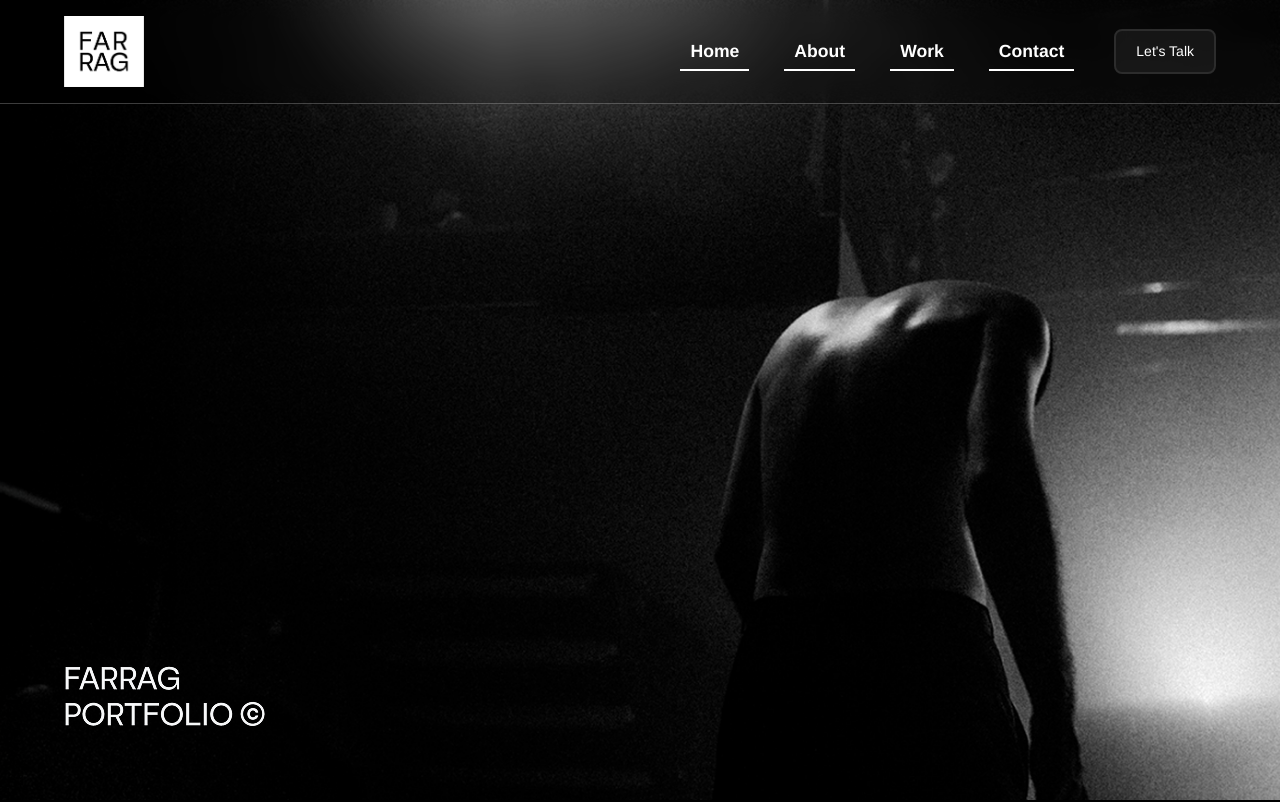
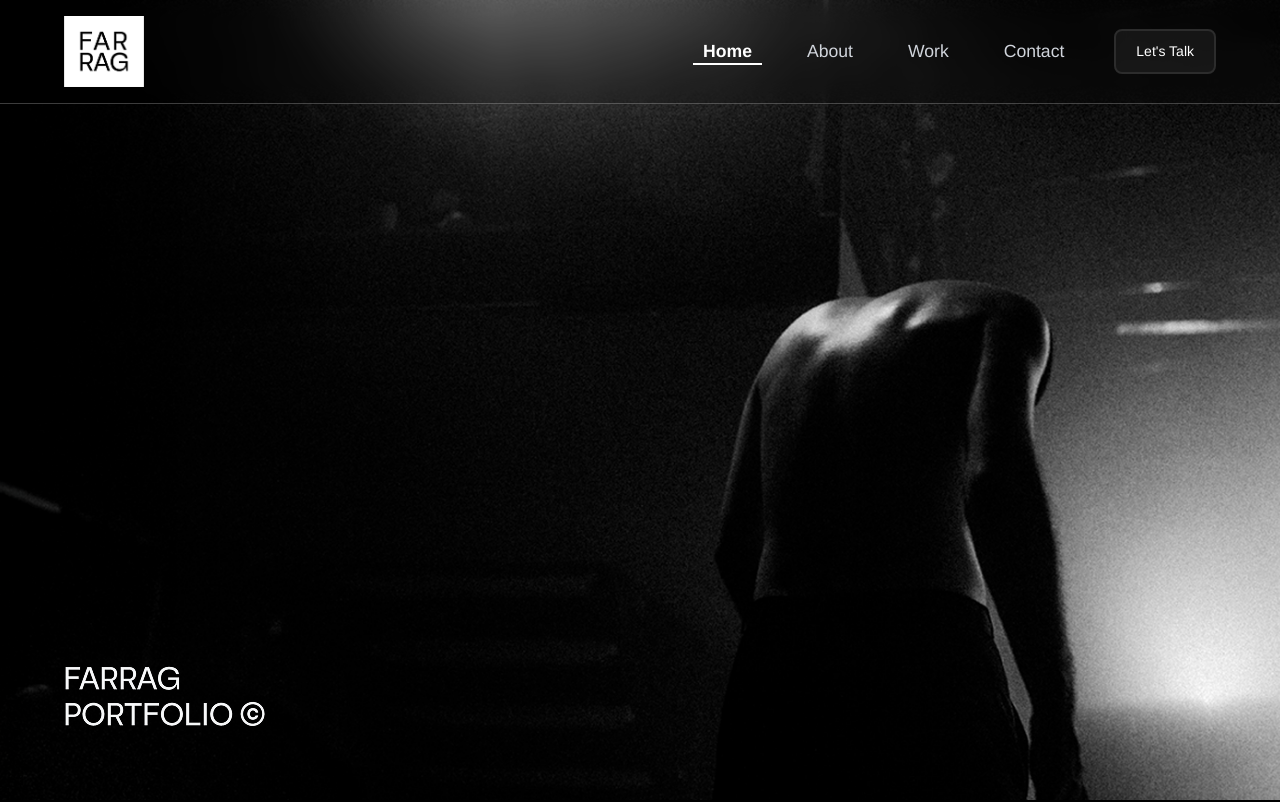
Before and after one commit to mohamed1160/ENG.Waled-Farrag, a React (Vite) app: page / in a window 1280 px wide. Shown: the top 802 px of the page. Built offline with nearby package versions, Linux system fonts and the light colour scheme.

Commit message:
nab bar links edit

```diff
--- a/src/components/Footer.jsx
+++ b/src/components/Footer.jsx
@@ -10,14 +10,27 @@ export default function Footer() {
     const navigate = useNavigate();
 
     const links = [
-        { name: "Home", path: "/" },
-        { name: "About", path: "/about" },
-        { name: "Work", path: "/work" },
-        { name: "Contact", path: "/contact" },
+        { name: "Home", path: "/", targetId: "homeSection" },
+        { name: "About", path: "/about", targetId: "about" },
+        { name: "Work", path: "/work", targetId: "work" },
+        { name: "Contact", path: "/contact", targetId: "contact" },
     ];
 
     const handleLogin = (password) => {
         console.log("Password entered:", password);
+    };
+
+    const handleLinkClick = (link) => {
+        if (window.innerWidth >= 640) {
+            // Desktop: navigate to page
+            navigate(link.path);
+        } else {
+            // Mobile: scroll to section
+            const section = document.getElementById(link.targetId);
+            if (section) {
+                section.scrollIntoView({ behavior: "smooth", block: "center" });
+            }
+        }
     };
 
     return (
@@ -40,7 +53,7 @@ export default function Footer() {
                     <ul className="flex flex-1 justify-center gap-8 items-center">
                         {links.map((link) => (
                             <li key={link.name}>
-                                <button onClick={() => navigate(link.path)} className="text-black text-[15px] hover:text-gray-500 transition">
+                                <button onClick={() => handleLinkClick(link)} className="text-black text-[15px] hover:text-gray-500 transition">
                                     {link.name}
                                 </button>
                             </li>
@@ -86,7 +99,7 @@ export default function Footer() {
                     <ul className="flex gap-3 items-center">
                         {links.map((link) => (
                             <li key={link.name}>
-                                <button onClick={() => navigate(link.path)} className="text-black text-[15px] hover:text-gray-500 transition">
+                                <button onClick={() => handleLinkClick(link)} className="text-black text-[15px] hover:text-gray-500 transition">
                                     {link.name}
                                 </button>
                             </li>
--- a/src/components/Navbar.jsx
+++ b/src/components/Navbar.jsx
@@ -1,22 +1,22 @@
 import { useState, useEffect } from "react";
 import ContactBtn from "./UI/ContactBtn";
 import Logo from "../assets/images/mainLogo.png";
-import { Link, useLocation } from "react-router-dom";
+import { Link, useLocation, useNavigate } from "react-router-dom";
 
 export default function Navbar() {
     const location = useLocation();
+    // const navigate = useNavigate();
     const [menuOpen, setMenuOpen] = useState(false);
     const [visible, setVisible] = useState(false);
 
     const navLinks = [
         { name: "Home", path: "/", targetId: "home" },
-        { name: "About", path: "/", targetId: "about" },
-        { name: "Work", path: "/", targetId: "work" },
-        { name: "Contact", path: "/", targetId: "contact" },
+        { name: "About", path: "/about", targetId: "about" },
+        { name: "Work", path: "/work", targetId: "work" },
+        { name: "Contact", path: "/contact", targetId: "contact" },
     ];
 
     useEffect(() => {
-
         const timer = setTimeout(() => setVisible(true), 200);
         return () => clearTimeout(timer);
     }, []);
@@ -45,19 +45,15 @@ export default function Navbar() {
                         {navLinks.map((link) => {
                             const isActive = location.pathname === link.path;
                             return (
-                                <li key={link.name}>
+                                <li key={link.name} className="relative">
                                     <Link
                                         to={link.path}
-                                        className={`
-                      relative text-[1.1rem] p-2.5 transition-colors duration-300
-                      ${isActive ? "text-white font-semibold" : "text-gray-300"}
-                      after:content-[''] after:absolute after:left-0 after:bottom-0
-                      after:h-[2px] after:bg-white after:w-0
-                      after:transition-all after:duration-300
-                      hover:after:w-full
-                      ${isActive ? "after:w-full" : ""}`}>
+                                        className={`text-[1.1rem] p-2.5 transition-colors duration-300
+                                        ${isActive ? "text-white font-semibold" : "text-gray-300"}`}>
                                         {link.name}
                                     </Link>
+                                    {/* underline فقط للينك الحالي */}
+                                    {isActive && <span className="absolute left-0 bottom-0 h-[2px] w-full bg-white"></span>}
                                 </li>
                             );
                         })}
@@ -77,11 +73,14 @@ export default function Navbar() {
                 {/* Mobile Menu */}
                 {menuOpen && (
                     <div className="absolute top-full left-0 w-full bg-black/90 backdrop-blur-md flex flex-col items-center py-6 gap-6 md:hidden">
-                        {navLinks.map((link) => (
-                            <button key={link.name} onClick={() => handleMobileScroll(link.targetId)} className="text-lg p-2 text-gray-300 hover:text-white transition">
-                                {link.name}
-                            </button>
-                        ))}
+                        {navLinks.map((link) => {
+                            if (link.name === "Home") return null; // تجاهل الهوم
+                            return (
+                                <button key={link.name} onClick={() => handleMobileScroll(link.targetId)} className="text-lg p-2 text-gray-300 hover:text-white transition">
+                                    {link.name}
+                                </button>
+                            );
+                        })}
                         <ContactBtn />
                     </div>
                 )}
```
